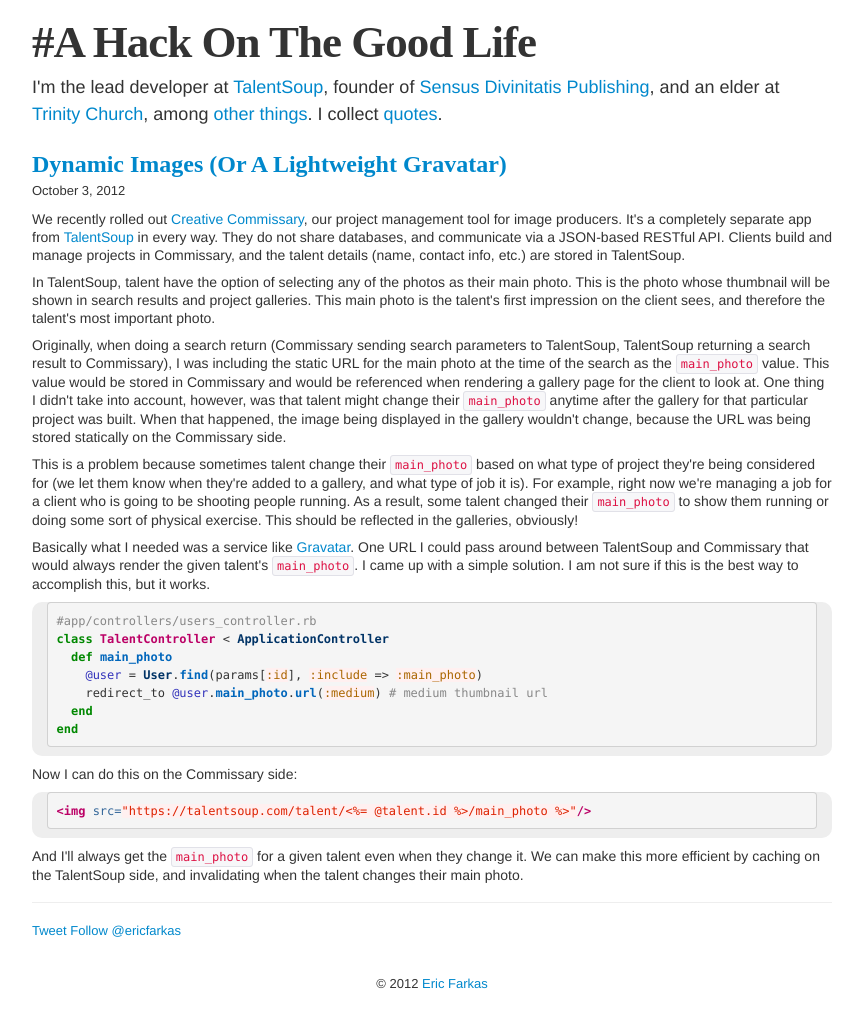
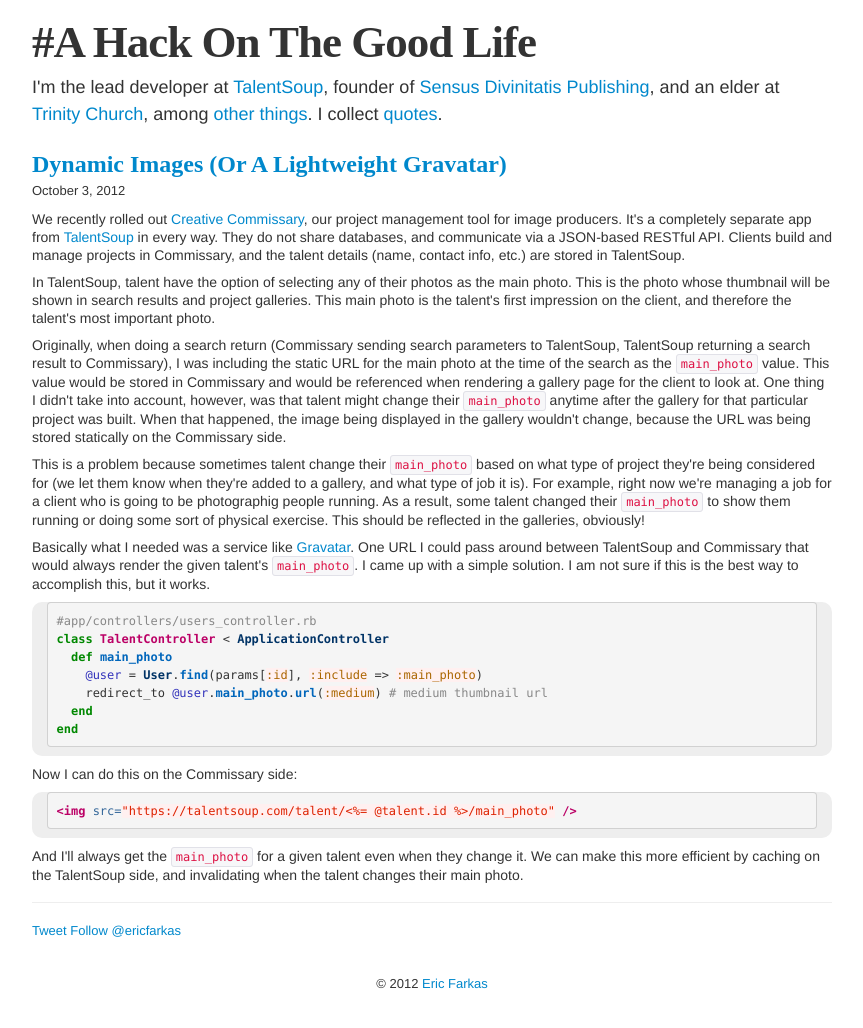
Before and after one commit to speric/speric.github.com, a Jekyll site: the page built from _posts/2012-10-03-dynamic-images-or-a-lightweight-gravatar.markdown, in a window 1280 px wide. Shown: the whole page, without its empty margins (208-1071 px from the left). Built offline with Jekyll 4.4.1, drawn with Linux system fonts in a browser that asks for light colours; some web fonts are replaced; Markdown is read by kramdown in place of the engine named in the settings; comment, search, counter and statistics services are not loaded.

Commit message:
Copy updates, punctuation.

```diff
--- a/_posts/2012-10-03-dynamic-images-or-a-lightweight-gravatar.markdown
+++ b/_posts/2012-10-03-dynamic-images-or-a-lightweight-gravatar.markdown
@@ -4,13 +4,13 @@
 ---
 <p>We recently rolled out <a href="https://talentsoup.com/producers">Creative Commissary</a>, our project management tool for image producers.  It's a completely separate app from <a href="https://talentsoup.com">TalentSoup</a> in every way.  They do not share databases, and communicate via a JSON-based RESTful API.  Clients build and manage projects in Commissary, and the talent details (name, contact info, etc.) are stored in TalentSoup.</p>
 
-<p>In TalentSoup, talent have the option of selecting any of the photos as their main photo.  This is the photo whose thumbnail will be shown in search results and project galleries.  This main photo is the talent's first impression on the client sees, and therefore the talent's most important photo.</p>
+<p>In TalentSoup, talent have the option of selecting any of their photos as the main photo.  This is the photo whose thumbnail will be shown in search results and project galleries.  This main photo is the talent's first impression on the client, and therefore the talent's most important photo.</p>
 
 <p>Originally, when doing a search return (Commissary sending search parameters to TalentSoup, TalentSoup returning a search result to Commissary), I was including the static URL for the main photo at the time of the search as the <code>main_photo</code> value.  This value would be stored in Commissary and would be referenced when rendering a gallery page for the client to look at.  One thing I didn't take into account, however, was that talent might change their <code>main_photo</code> anytime after the gallery for that particular project was built.  When that happened, the image being displayed in the gallery wouldn't change, because the URL was being stored statically on the Commissary side.</p>
 
-<p>This is a problem because sometimes talent change their <code>main_photo</code> based on what type of project they're being considered for (we let them know when they're added to a gallery, and what type of job it is).  For example, right now we're managing a job for a client who is going to be shooting people running.  As a result, some talent changed their <code>main_photo</code> to show them running or doing some sort of physical exercise.  This should be reflected in the galleries, obviously!</p>
+<p>This is a problem because sometimes talent change their <code>main_photo</code> based on what type of project they're being considered for (we let them know when they're added to a gallery, and what type of job it is).  For example, right now we're managing a job for a client who is going to be photographig people running.  As a result, some talent changed their <code>main_photo</code> to show them running or doing some sort of physical exercise.  This should be reflected in the galleries, obviously!</p>
 
-<p>Basically what I needed was a service like <a href="http://gravatar.com">Gravatar</a>.  One URL I could pass around between TalentSoup and Commissary that would always render the given talent's <code>main_photo</code>.  I came up with a simple solution.  I am not sure if this is the best way to accomplish this, but it works.
+<p>Basically what I needed was a service like <a href="http://gravatar.com">Gravatar</a>.  One URL I could pass around between TalentSoup and Commissary that would always render the given talent's <code>main_photo</code>.  I came up with a simple solution.  I am not sure if this is the best way to accomplish this, but it works.</p>
 
 <p>
 {% highlight ruby %}
@@ -28,7 +28,7 @@
 
 <p>
 {% highlight html %}
-<img src="https://talentsoup.com/talent/<%= @talent.id %>/main_photo %>"/>
+<img src="https://talentsoup.com/talent/<%= @talent.id %>/main_photo" />
 {% endhighlight %}
 </p>
 
```
